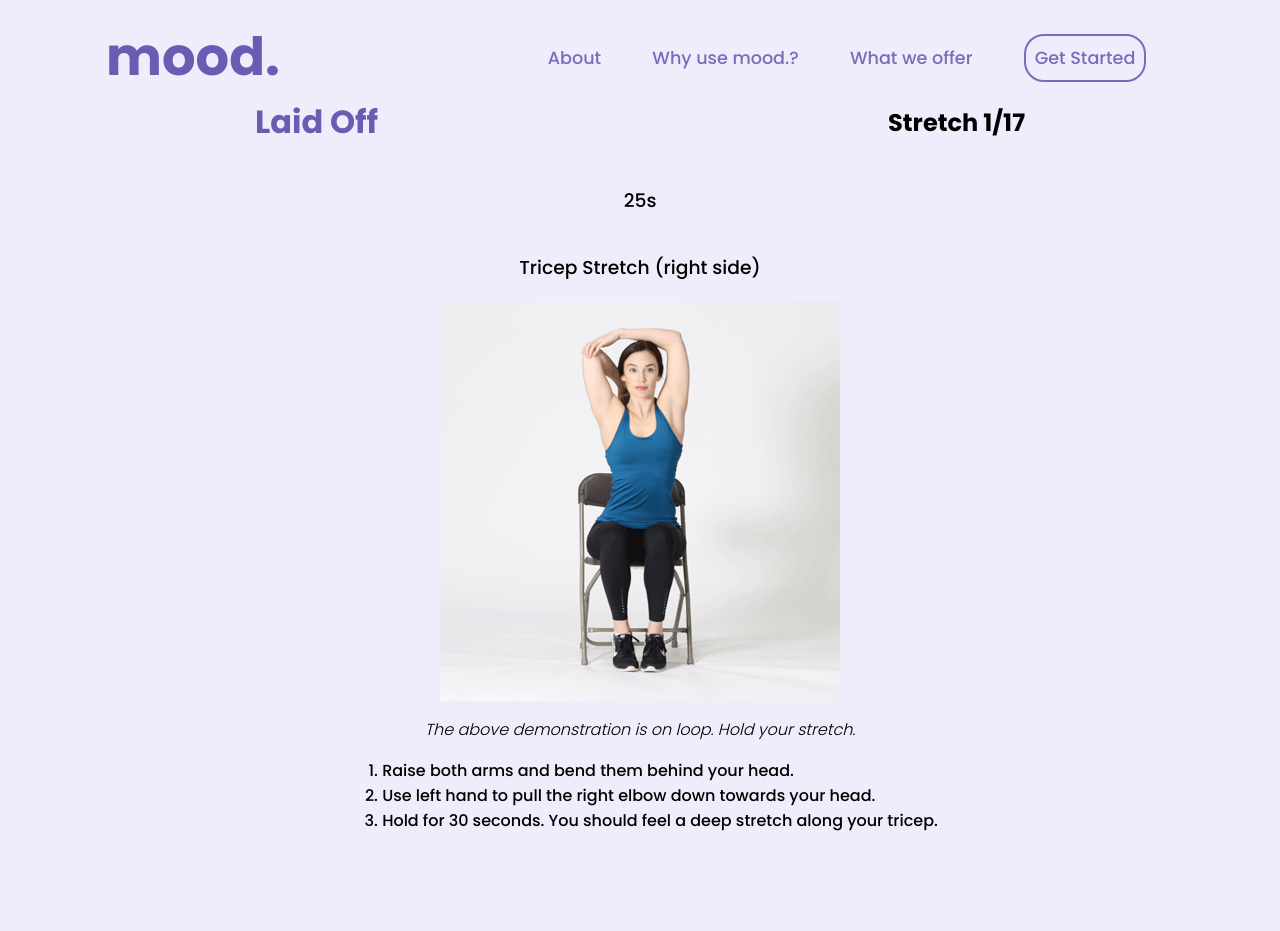
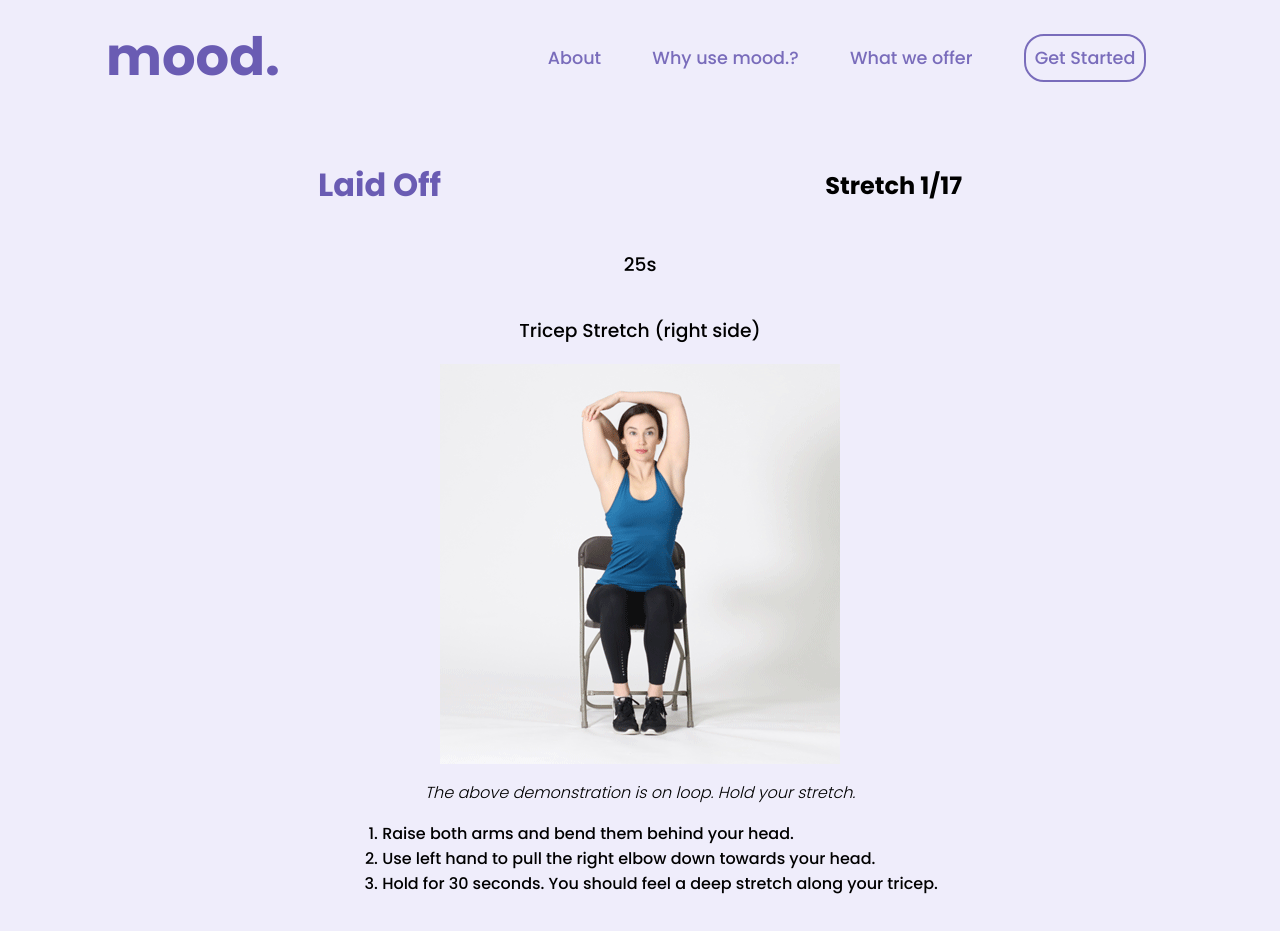
Before and after one commit to bryanwongyk/MOOD, a React (Create React App) app in the folder front-end/: page /activities in a window 1280 px wide. Shown: the top 931 px of the page. Built offline with nearby package versions, Linux system fonts and the light colour scheme.

Commit message:
Fix responsive bugs

```diff
--- a/front-end/src/components/Footer/Footer.tsx
+++ b/front-end/src/components/Footer/Footer.tsx
@@ -13,12 +13,14 @@ const Logo = styled(Styledh1)`
 	user-select: none;
 	font-size: 2rem;
 	margin-bottom: 10px;
+	margin-top: 5vh;
 	text-align: center;
 	&:hover {
 		color: ${theme.color.text.highlight};
 	}
 	@media ${bp.sm} {
 		font-size: 3rem;
+		margin-top: 0;
 	}
 `;
 
--- a/front-end/src/components/StretchPlayer/PlayerVideoCarousel/Card.tsx
+++ b/front-end/src/components/StretchPlayer/PlayerVideoCarousel/Card.tsx
@@ -12,6 +12,15 @@ const ExtendedOrderedList = styled.ol`
 const ExtendedArticle = styled.article`
 	display: flex;
 	flex-direction: column;
+	align-items: center;
+`;
+
+const TextDiv = styled.div`
+	margin: 0 auto;
+	width: 80vw;
+	display: flex;
+	flex-direction: column;
+	justify-content: center;
 	align-items: center;
 `;
 
@@ -44,6 +53,7 @@ const Card: FunctionComponent<CardProps> = ({
 				<Timer initialTime={initialTime} />
 				<h3>{name}</h3>
 				<img src={imgSrc} alt={imgAlt} />
+				<TextDiv>
 					<p>
 						<em>{imgExtraDesc}</em>
 					</p>
@@ -52,6 +62,7 @@ const Card: FunctionComponent<CardProps> = ({
 							<li key={instructionIndex}>{instruction}</li>
 						))}
 					</ExtendedOrderedList>
+				</TextDiv>
 			</ExtendedArticle>
 		);
 	}
@@ -64,11 +75,13 @@ const Card: FunctionComponent<CardProps> = ({
 				<h3>1s</h3>
 				<h3>{name}</h3>
 				<img src={imgSrc} alt={imgAlt} />
+				<TextDiv>
 					<ExtendedOrderedList>
 						{stretchInstructions.map((instruction, instructionIndex) => {
 							return <li key={instructionIndex}>{instruction}</li>;
 						})}
 					</ExtendedOrderedList>
+				</TextDiv>
 			</ExtendedArticle>
 		);
 	}
--- a/front-end/src/components/StretchPlayer/PlayerVideoCarousel/CompletionCard.tsx
+++ b/front-end/src/components/StretchPlayer/PlayerVideoCarousel/CompletionCard.tsx
@@ -3,6 +3,23 @@ import { MyButton } from '../../Button';
 import { ContextType } from '../../../typings/storetype';
 import { GlobalStateContext } from '../../../store/reducers';
 // import { Redirect } from 'react-router-dom';
+import styled from 'styled-components';
+
+const StyledDiv = styled.div`
+	margin: 200px auto;
+	display: flex;
+	justify-content: center;
+	align-items: center;
+	flex-direction: column;
+`;
+
+const StyledPara = styled.p`
+	display: flex;
+	justify-content: center;
+	align-items: center;
+	flex-direction: column;
+	text-align: center;
+`;
 
 interface CompletionCardProps {
 	timeTaken: number;
@@ -20,16 +37,16 @@ const CompletionCard: FunctionComponent<CompletionCardProps> = ({ timeTaken }):
 	};
 
 	return (
-		<div>
+		<StyledDiv>
 			<h4>Well Done!</h4>
-			<p>
+			<StyledPara>
 				You've stretched for {timeTaken} minutes and loosened up!
 				<br />
 				<MyButton onClick={restartHandler}>Start Again</MyButton>
 				<br />
 				or select another routine from the explorer!
-			</p>
-		</div>
+			</StyledPara>
+		</StyledDiv>
 	);
 };
 
--- a/front-end/src/components/StretchPlayer/StretchPlayer.tsx
+++ b/front-end/src/components/StretchPlayer/StretchPlayer.tsx
@@ -9,7 +9,7 @@ import data from './routineRawData';
 import { ContextType } from '../../typings/storetype';
 import { GlobalStateContext } from '../../store/reducers';
 import Card from './PlayerVideoCarousel/Card';
-import CompletionCard from './PlayerVideoCarousel/CompletionCard';
+// import CompletionCard from './PlayerVideoCarousel/CompletionCard';
 import Spinner from '../UI/Spinner';
 
 const Header = styled.div`
@@ -19,13 +19,19 @@ const Header = styled.div`
 
 	@media ${bp.xs} {
 		flex-direction: row;
-		justify-content: space-around;
+		justify-content: space-between;
 		align-items: center;
 	}
 `;
 
 const HeaderTitle = styled.h1`
 	color: ${theme.color.main};
+	@media ${bp.xs} {
+		margin-right: 10vw;
+	}
+	@media ${bp.md} {
+		margin-right: 30vw;
+	}
 `;
 
 const HeaderSubTitle = styled.h2`
@@ -41,8 +47,7 @@ const HeaderSubTitleHidden = styled(HeaderSubTitle)`
 `;
 
 const ExtendedCarousel = styled(Carousel)`
-	max-height: 500px;
-
+	height: 100%;
 	.carousel .slide img {
 		width: auto;
 		max-height: 500px;
@@ -93,7 +98,7 @@ const StretchPlayer: FunctionComponent<StretchPlayerProps> = ({ routine }): Reac
 				);
 			});
 			// set completion card to final
-			cards.push(<CompletionCard key={cardIds.length} timeTaken={currentRoutineData['timeTakenMinutes']} />);
+			// cards.push(<CompletionCard key={cardIds.length} timeTaken={currentRoutineData['timeTakenMinutes']} />);
 			globalActions.setCards(cards, cardIntervals, true);
 			setInterval(cardIntervals[currentStretch]);
 			globalActions.setCardShown(currentStretch);
@@ -131,11 +136,11 @@ const StretchPlayer: FunctionComponent<StretchPlayerProps> = ({ routine }): Reac
 				<HeaderTitle>{globalState.selectedStretchRoutine}</HeaderTitle>
 				{!globalState.stretchComplete ? (
 					<HeaderSubTitle>
-						Stretch {globalState.cardShownId}/{globalState.cards.length - 1}
+						Stretch {globalState.cardShownId}/{globalState.cards.length}
 					</HeaderSubTitle>
 				) : (
 					<HeaderSubTitleHidden>
-						Stretch {globalState.cardShownId}/{globalState.cards.length - 1}
+						Stretch {globalState.cardShownId}/{globalState.cards.length}
 					</HeaderSubTitleHidden>
 				)}
 			</Header>
--- a/front-end/src/components/Text/FooterText/FooterText.tsx
+++ b/front-end/src/components/Text/FooterText/FooterText.tsx
@@ -8,10 +8,10 @@ const FooterTextDiv = styled.div`
 	font-weight: 500;
 	margin: 0 auto;
 	text-align: center;
-	line-height: 10px;
 
 	a {
 		color: ${theme.color.main};
+		line-height: 10px;
 		text-decoration: none;
 		transition: color 0.5s;
 		&:hover {
--- a/front-end/src/components/Theme/theme.tsx
+++ b/front-end/src/components/Theme/theme.tsx
@@ -26,8 +26,8 @@ const theme = {
 	},
 	padding: {
 		sectionWrapperMobile: '30px',
-		sectionWrapperDesktop: '15h',
-		mainWrapperDesktop: '6%',
+		sectionWrapperDesktop: '20px',
+		mainWrapperDesktop: '140px',
 	},
 	margin: {
 		sectionWrapperMobile: '10px',
--- a/front-end/src/components/pages/Activities/Activities.tsx
+++ b/front-end/src/components/pages/Activities/Activities.tsx
@@ -6,10 +6,20 @@ import styled from 'styled-components';
 import { ContextType } from '../../../typings/storetype';
 import { GlobalStateContext } from '../../../store/reducers';
 import Spinner from '../../UI/Spinner';
+import CompletionCard from '../../StretchPlayer/PlayerVideoCarousel/CompletionCard';
 
 const ActivitiesContainer = styled.div`
 	margin: 0 auto;
-	height: 100vh;
+	height: 100%;
+	width: 100%;
+	display: flex;
+	flex-direction: column;
+	justify-content: center;
+	align-items: center;
+`;
+
+const ActivitiesContainerNoHeight = styled.div`
+	margin: 0 auto;
 	width: 100%;
 `;
 
@@ -43,11 +53,20 @@ const Activities: FunctionComponent = (): ReactElement => {
 
 	let content: any = null;
 	if (!!globalState.selectedStretchRoutine) {
-		content = (
-			<ActivitiesContainer>
-				<StretchPlayer routine={globalState.selectedStretchRoutine} />
-			</ActivitiesContainer>
-		);
+		console.log(globalState);
+		if (!!globalState.stretchComplete) {
+			content = (
+				<ActivitiesContainerNoHeight>
+					<CompletionCard timeTaken={10} />
+				</ActivitiesContainerNoHeight>
+			);
+		} else {
+			content = (
+				<ActivitiesContainer>
+					<StretchPlayer routine={globalState.selectedStretchRoutine} />
+				</ActivitiesContainer>
+			);
+		}
 	} else if (!!globalState.selectedMeditationRoutine) {
 		content = (
 			<MeditationActivitiesContainer>
```
Also changed, not shown: front-end/src/components/StretchPlayer/PlayerVideoCarousel/OpeningCard.tsx (added, +12 -0 lines). Lines whose indentation alone changed are shown as unchanged.
